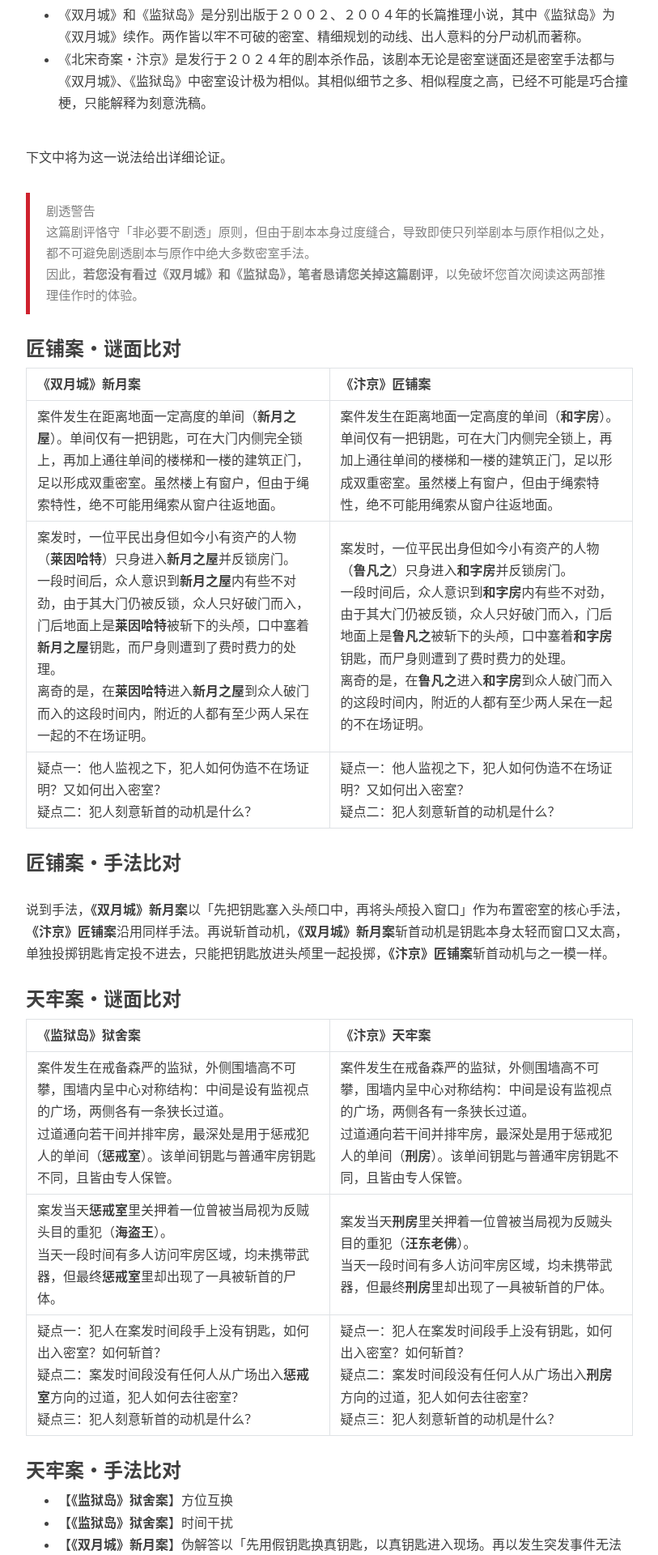
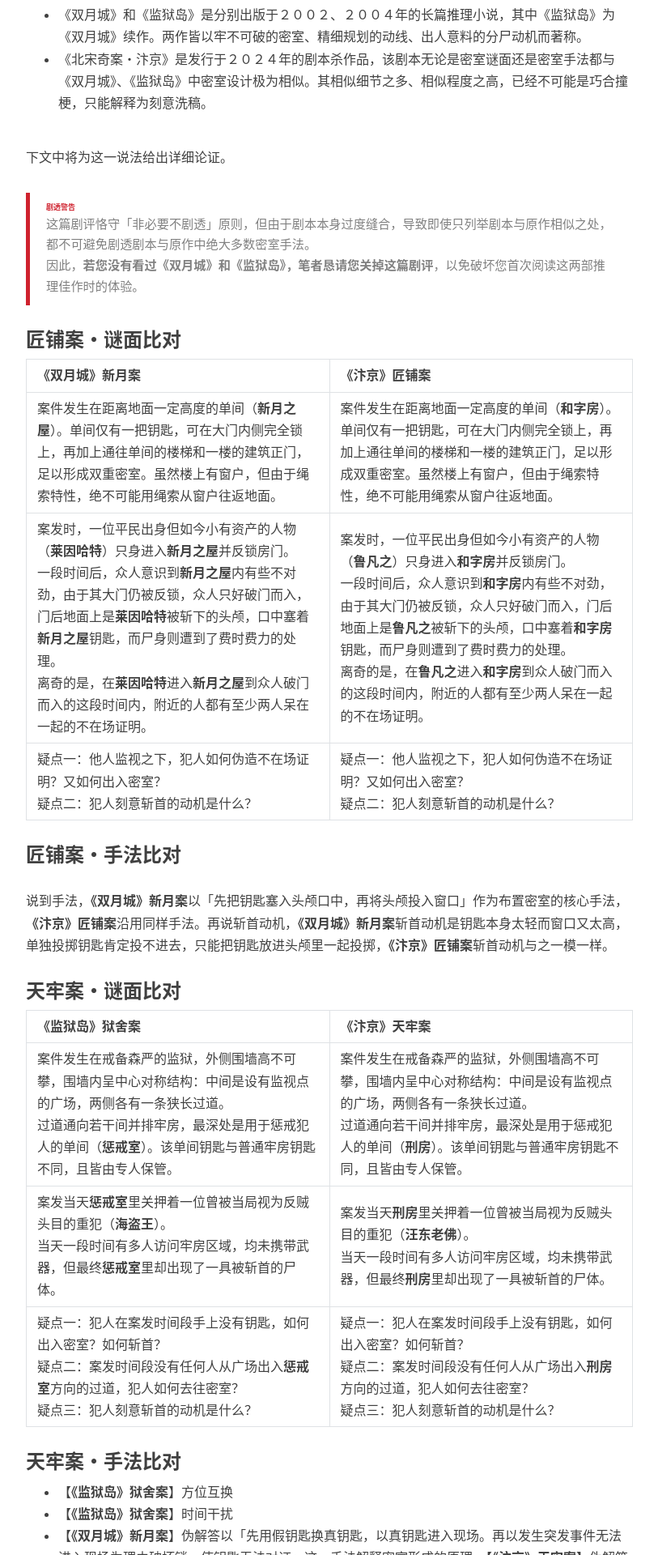
Before and after one commit to mysteryreview/mysteryreview.github.io, a Jekyll site: the page built from _posts/2024-05-31-北宋奇案.md, in a window 1280 px wide. Shown: the part 619-2539 px from the top of the page at 81% size, without its empty margins (233-1046 px from the left). Built offline with Jekyll 4.4.1, drawn with Linux system fonts in a browser that asks for light colours; nearby versions of some CDN libraries; comment, search, counter and statistics services are not loaded.

Commit message:
Update 2024-05-31-北宋奇案.md

```diff
--- a/_posts/2024-05-31-北宋奇案.md
+++ b/_posts/2024-05-31-北宋奇案.md
@@ -20,7 +20,7 @@
 下文中将为这一说法给出详细论证。
 
 <blockquote style="border-left-color: rgb(207, 34, 46);">
-<p>剧透警告</p>
+<p style="color: rgb(207, 34, 46); font-size: 0.9rem; font-weight: 700;">剧透警告</p>
 <p>这篇剧评恪守「非必要不剧透」原则，但由于剧本本身过度缝合，导致即使只列举剧本与原作相似之处，都不可避免剧透剧本与原作中绝大多数密室手法。</p>
 <p>因此，<strong>若您没有看过《双月城》和《监狱岛》，笔者恳请您关掉这篇剧评</strong>，以免破坏您首次阅读这两部推理佳作时的体验。</p>
 </blockquote>
```
